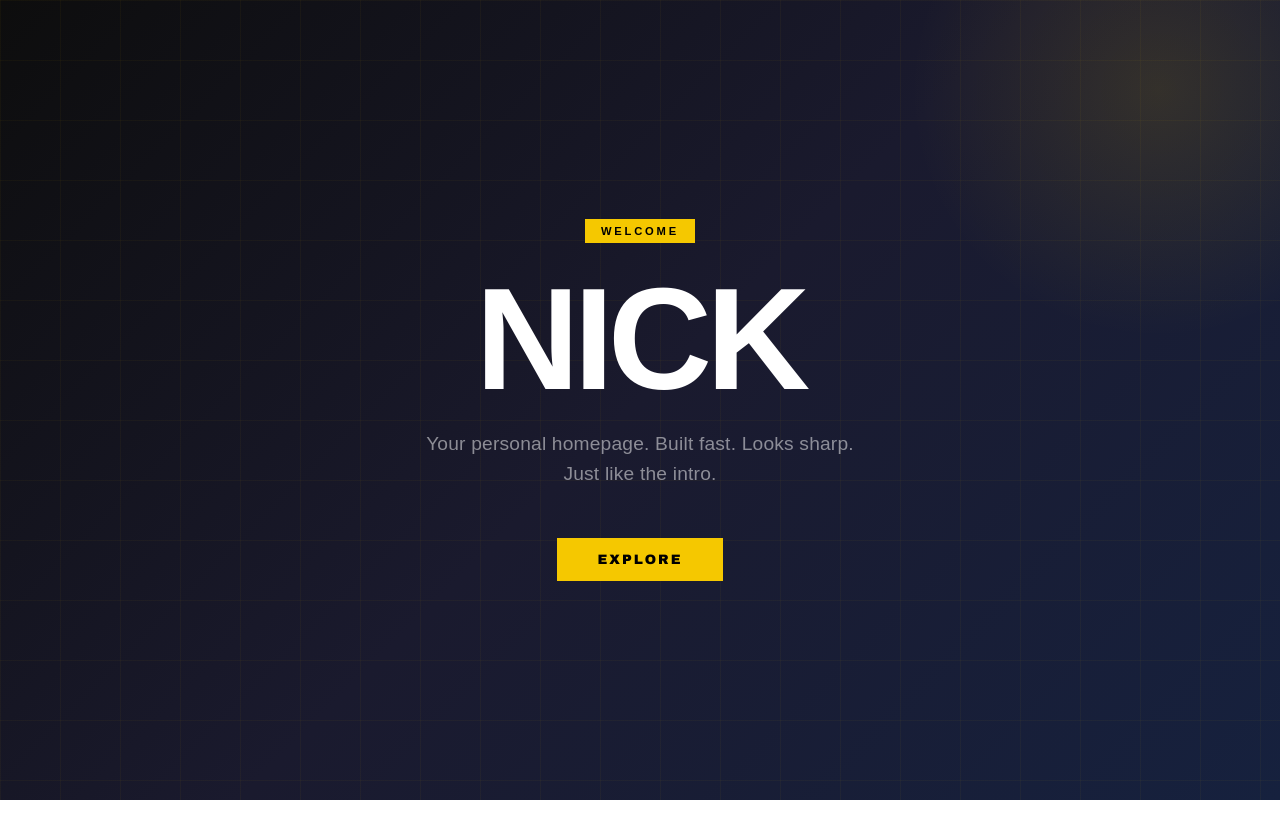
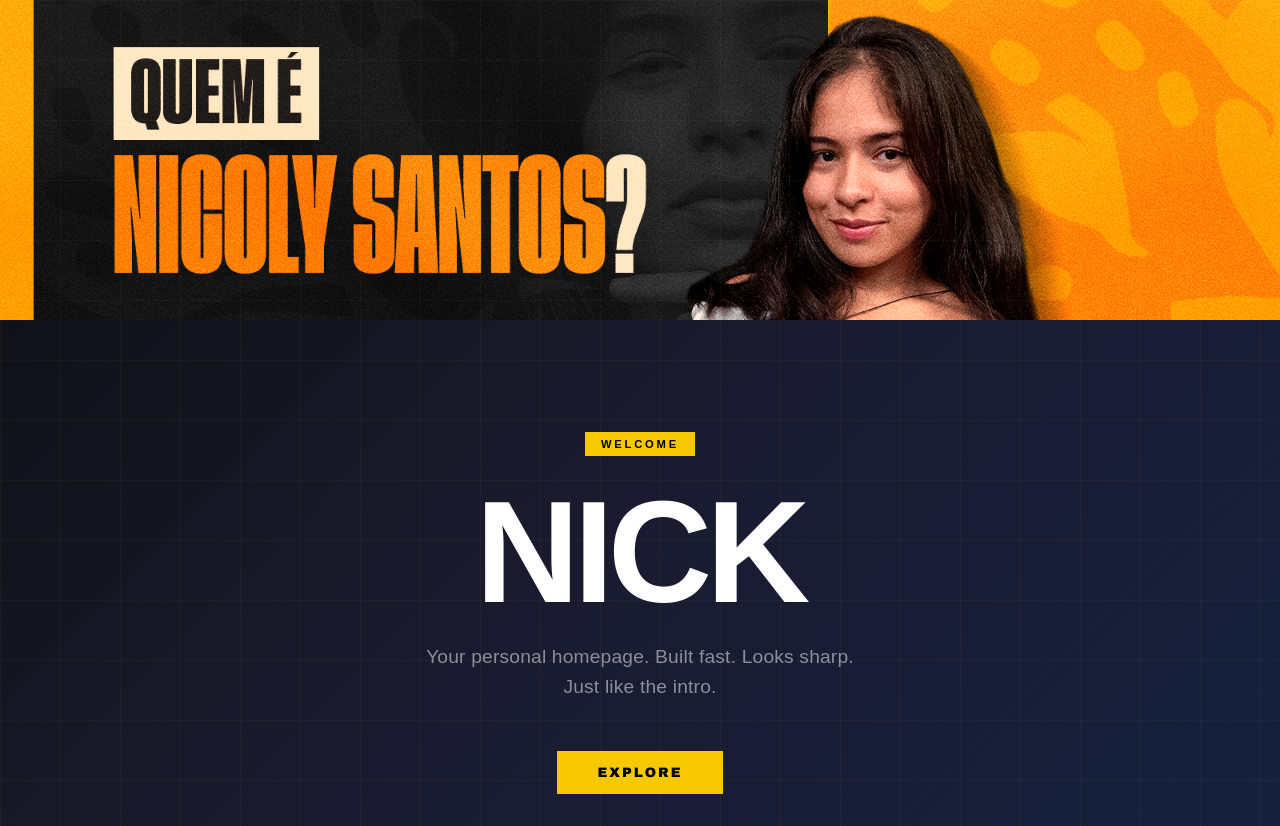
Before and after one commit to LougonVitor/nicoly-santos, a React (Vite) app in the folder front-end/: page / in a window 1280 px wide. Before the commit the page ends 800 px from the top, so only its background shows below. Built offline with nearby package versions, Linux system fonts and the light colour scheme; a web font is replaced by a local one.

Commit message:
refactor: change page diretory

```diff
--- a/front-end/src/App.tsx
+++ b/front-end/src/App.tsx
@@ -1,7 +1,7 @@
-import HomePage from './HomePage/HomePage'
+import HomePage from './pages/HomePage/HomePage'
 import './App.css'
 import { useState } from 'react';
-import AnimationZoom from './AnimationZoom/AnimationZoom';
+import AnimationZoom from './pages/AnimationZoom/AnimationZoom';
 
 function App() {
     const [animDone, setAnimDone] = useState(false);
--- a/front-end/src/HomePage/HomePage.css
+++ b/front-end/src/pages/HomePage/HomePage.css
@@ -9,6 +9,15 @@
     color: #fff;
     overflow: hidden;
     position: relative;
+}
+
+.banner {
+    width: 100vw;
+    height: 50vh;
+    background-image: url(imgs/banner.png);
+    background-size: contain;
+    background-position: top;
+    background-repeat: no-repeat;
 }
 
 .home-page__grid {
--- a/front-end/src/HomePage/HomePage.tsx
+++ b/front-end/src/pages/HomePage/HomePage.tsx
@@ -1,8 +1,10 @@
+import  Banner  from "./imgs/banner.png";
 import "./HomePage.css";
 
 export default function HomePage() {
     return (
     <div className="home-page">
+        <div className="banner"></div>
         <div className="home-page__grid" />
         <div className="home-page__blob" />
 
```
Also changed, not shown: front-end/src/pages/AnimationZoom/AnimationZoom.css (renamed from front-end/src/AnimationZoom/AnimationZoom.css), front-end/src/pages/AnimationZoom/AnimationZoom.tsx (renamed from front-end/src/AnimationZoom/AnimationZoom.tsx), front-end/src/pages/HomePage/imgs/banner.png (added), 1 other file (tests, documents, lock files or other folders).
